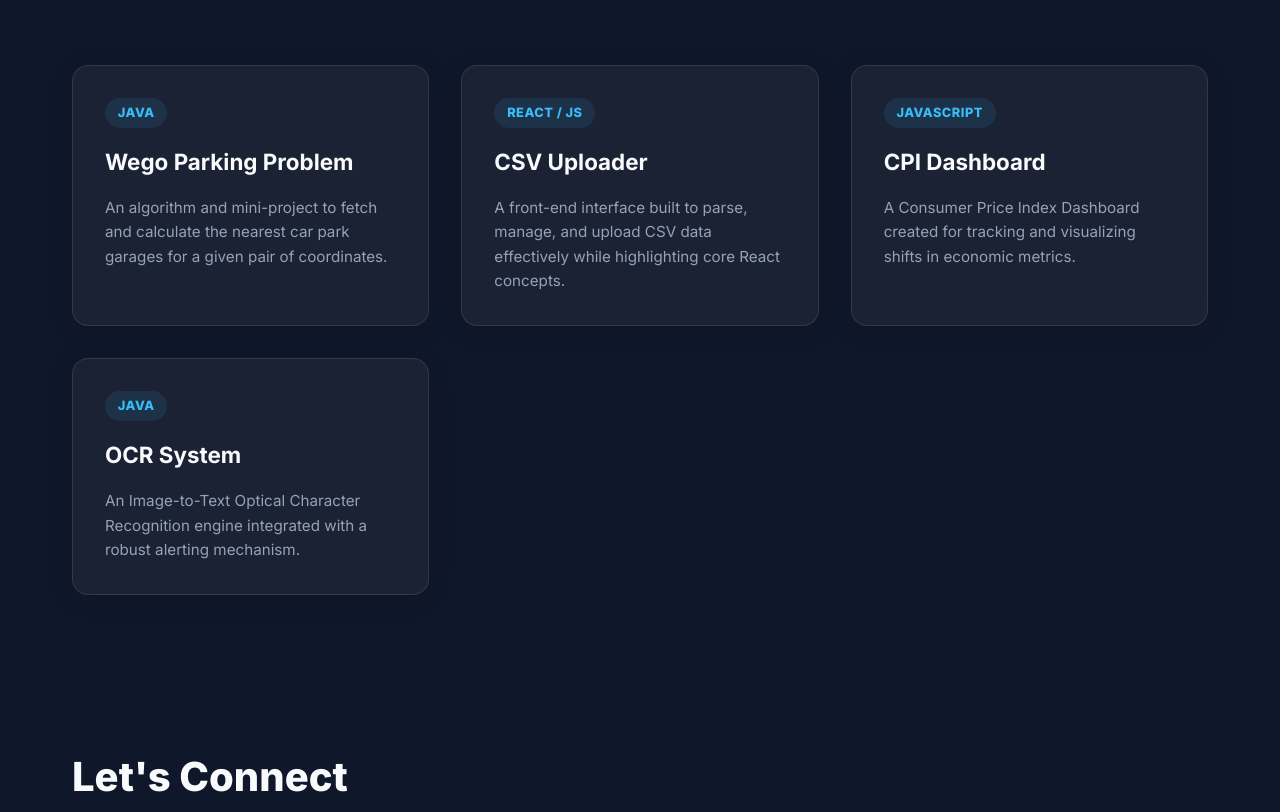
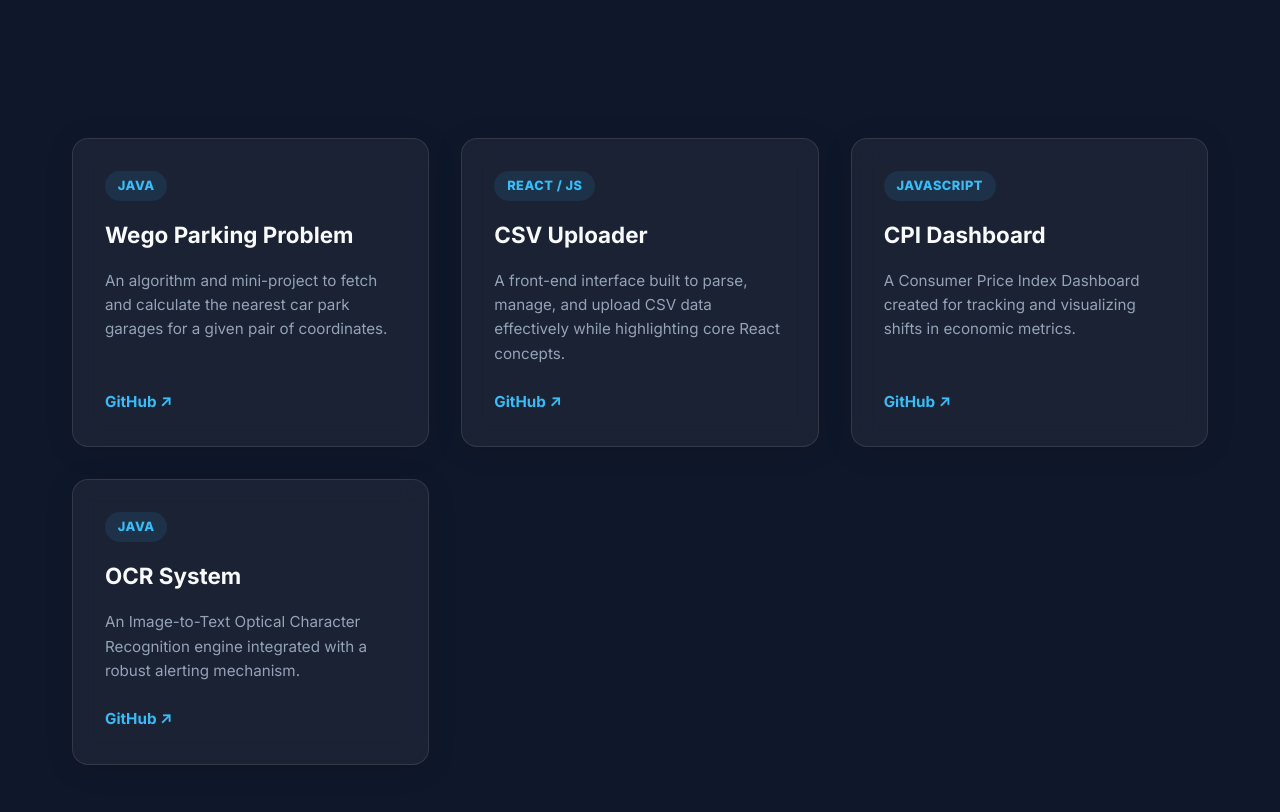
Before and after one commit to Siddharth-Chandran/dev-portfolio, a website built with Vite: page index.html in a window 1280 px wide. Shown: the part 2700-3512 px from the top of the page. Built offline with nearby package versions, Linux system fonts and the light colour scheme; some packages are replaced by stand-ins of ours.

Commit message:
feat: update project cards with external links and refactor layout for improved navigation

```diff
--- a/index.html
+++ b/index.html
@@ -100,13 +100,30 @@
             <h3 class="subsection-title delay-appear">The AI Era</h3>
             <p class="section-subtitle delay-appear">Leveraging modern AI to build high-velocity products.</p>
             <div class="projects-grid">
-              <a href="#" class="project-card glass delay-appear">
+
+              <div class="project-card glass delay-appear">
                 <div class="project-content">
-                  <span class="badge">In Review</span>
+                  <span class="badge">Chrome Web Store</span>
                   <h3>Smart Chrome Calculator</h3>
-                  <p>A premium, glassmorphic Chrome extension calculator with live expression evaluation and natural language parsing. Currently preparing for Web Store publication.</p>
+                  <p>A premium, glassmorphic Chrome extension calculator with live expression evaluation and natural language parsing. Available now on the Chrome Web Store.</p>
                 </div>
-              </a>
+                <div class="project-links">
+                  <a href="https://chromewebstore.google.com/detail/smart-glass-calculator/ccilhokinjiabjciaahelojbkindneni" target="_blank" class="project-btn">View Extension ↗</a>
+                </div>
+              </div>
+
+              <div class="project-card glass delay-appear">
+                <div class="project-content">
+                  <span class="badge">Vanilla JS / GSAP</span>
+                  <h3>Save the Date: Rohit</h3>
+                  <p>A beautifully animated, bespoke "Save the Date" website built using Vite, Vanilla JavaScript, and GSAP.</p>
+                </div>
+                <div class="project-links">
+                  <a href="https://samrohit.live/" target="_blank" class="project-btn">Live Site ↗</a>
+                  <a href="https://github.com/Siddharth-Chandran/save-the-date" target="_blank" class="project-btn">GitHub ↗</a>
+                </div>
+              </div>
+
             </div>
           </div>
 
@@ -114,34 +131,51 @@
             <h3 class="subsection-title delay-appear">Hand-Crafted Foundations</h3>
             <p class="section-subtitle delay-appear">Earlier work highlighting my fundamentals in full-stack and backend engineering.</p>
             <div class="projects-grid">
-              <a href="https://github.com/Siddharth-Chandran/wego-parking-problem" target="_blank" class="project-card glass">
+
+              <div class="project-card glass">
                 <div class="project-content">
                   <span class="badge">Java</span>
                   <h3>Wego Parking Problem</h3>
                   <p>An algorithm and mini-project to fetch and calculate the nearest car park garages for a given pair of coordinates.</p>
                 </div>
-              </a>
-              <a href="https://github.com/Siddharth-Chandran/csv-uploader" target="_blank" class="project-card glass">
+                <div class="project-links">
+                  <a href="https://github.com/Siddharth-Chandran/wego-parking-problem" target="_blank" class="project-btn">GitHub ↗</a>
+                </div>
+              </div>
+
+              <div class="project-card glass">
                 <div class="project-content">
                   <span class="badge">React / JS</span>
                   <h3>CSV Uploader</h3>
                   <p>A front-end interface built to parse, manage, and upload CSV data effectively while highlighting core React concepts.</p>
                 </div>
-              </a>
-              <a href="https://github.com/Siddharth-Chandran/cpi-dashboard" target="_blank" class="project-card glass">
+                <div class="project-links">
+                  <a href="https://github.com/Siddharth-Chandran/csv-uploader" target="_blank" class="project-btn">GitHub ↗</a>
+                </div>
+              </div>
+
+              <div class="project-card glass">
                 <div class="project-content">
                   <span class="badge">JavaScript</span>
                   <h3>CPI Dashboard</h3>
                   <p>A Consumer Price Index Dashboard created for tracking and visualizing shifts in economic metrics.</p>
                 </div>
-              </a>
-              <a href="https://github.com/Siddharth-Chandran/OCR" target="_blank" class="project-card glass">
+                <div class="project-links">
+                  <a href="https://github.com/Siddharth-Chandran/cpi-dashboard" target="_blank" class="project-btn">GitHub ↗</a>
+                </div>
+              </div>
+
+              <div class="project-card glass">
                 <div class="project-content">
                   <span class="badge">Java</span>
                   <h3>OCR System</h3>
                   <p>An Image-to-Text Optical Character Recognition engine integrated with a robust alerting mechanism.</p>
                 </div>
-              </a>
+                <div class="project-links">
+                  <a href="https://github.com/Siddharth-Chandran/OCR" target="_blank" class="project-btn">GitHub ↗</a>
+                </div>
+              </div>
+
             </div>
           </div>
         </section>
--- a/style.css
+++ b/style.css
@@ -240,9 +240,8 @@
   transition: transform 0.3s ease, border-color 0.3s ease;
   display: flex;
   flex-direction: column;
-  text-decoration: none;
-  color: inherit;
-  cursor: pointer;
+  justify-content: space-between;
+  height: 100%;
 }
 
 .project-card:hover {
@@ -254,6 +253,25 @@
   display: flex;
   flex-direction: column;
   gap: 1rem;
+}
+
+.project-links {
+  display: flex;
+  gap: 1.5rem;
+  margin-top: 1.5rem;
+}
+
+.project-btn {
+  font-size: 0.95rem;
+  font-weight: 700;
+  color: var(--accent-color);
+  text-decoration: none;
+  transition: opacity 0.2s ease, text-decoration 0.2s ease;
+}
+
+.project-btn:hover {
+  opacity: 0.8;
+  text-decoration: underline;
 }
 
 .badge {
```
